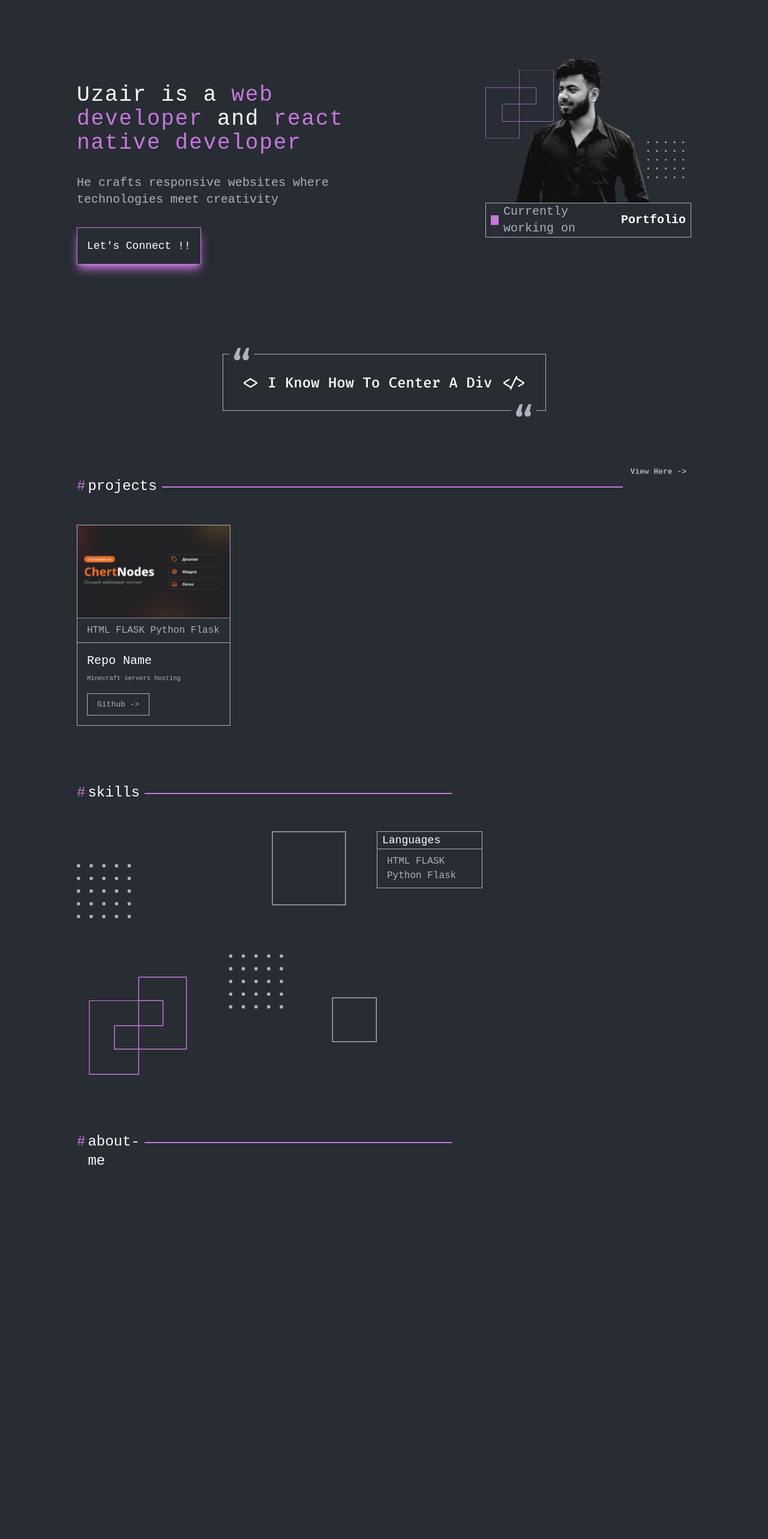
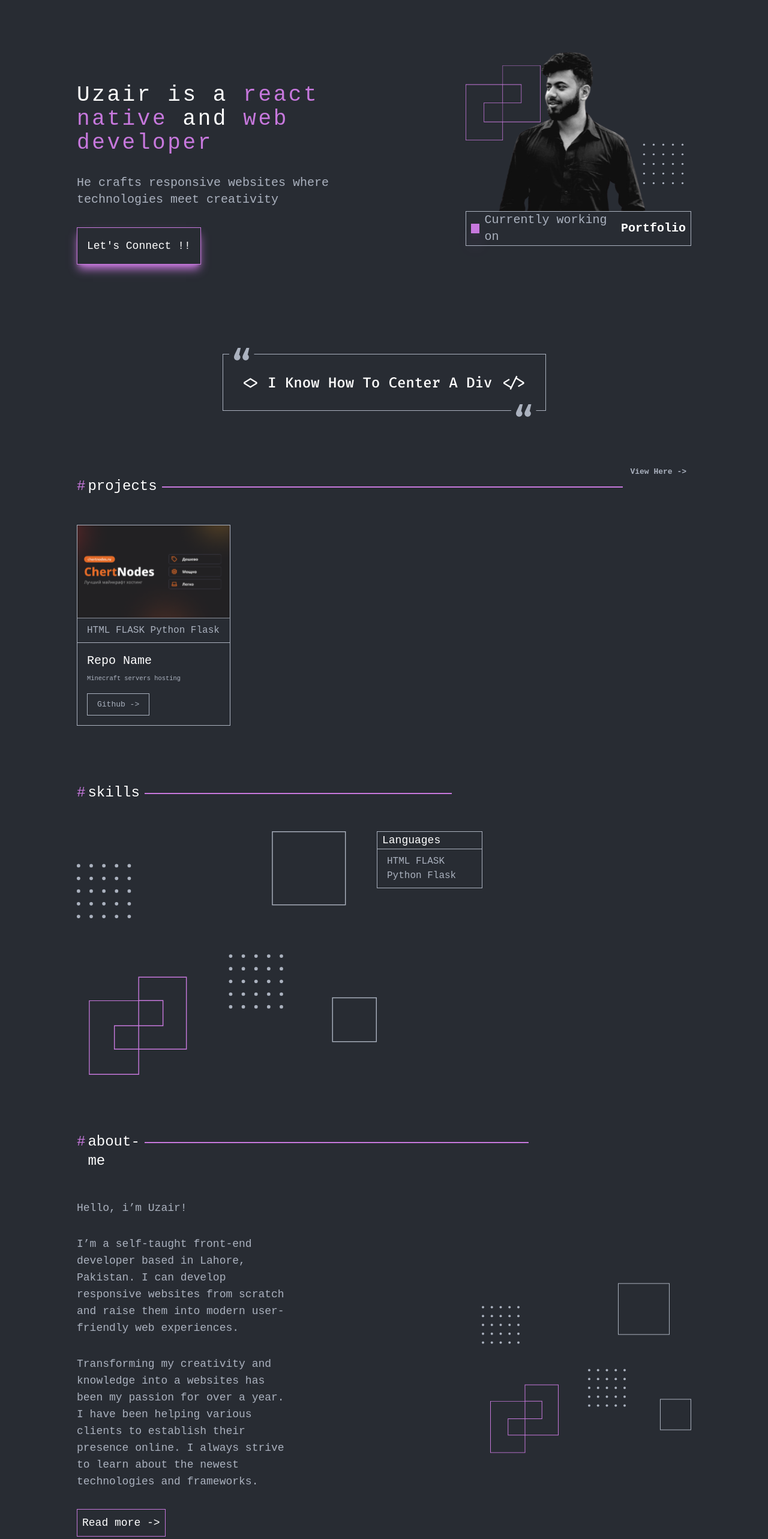
Before and after one commit to OXAYR/The-Dev-Uzair, an Angular app: page / in a window 1280 px wide. Shown: the part 220-2786 px from the top of the page at 60% size. Before the commit the page ends 2348 px from the top, so only its background shows below. Built offline with nearby package versions, Linux system fonts and the light colour scheme.

Commit message:
added the skilss area

```diff
--- a/src/app/components/about-me/about-me.component.html
+++ b/src/app/components/about-me/about-me.component.html
@@ -1 +1,17 @@
-<p>about-me works!</p>
+<div class="w-2/3 flex flex-col gap-8 text-lg text-gray pr-24">
+  <div>Hello, i’m Uzair!</div>
+  <div>
+    I’m a self-taught front-end developer based in Lahore, Pakistan. I can
+    develop responsive websites from scratch and raise them into modern
+    user-friendly web experiences.
+  </div>
+  <div>
+    Transforming my creativity and knowledge into a websites has been my passion
+    for over a year. I have been helping various clients to establish their
+    presence online. I always strive to learn about the newest technologies and
+    frameworks.
+  </div>
+  <div>
+    <button class="border border-purple text-white p-2">Read more -></button>
+  </div>
+</div>
--- a/src/app/components/hero/hero.component.html
+++ b/src/app/components/hero/hero.component.html
@@ -1,9 +1,9 @@
 <div>
   <div class="flex justify-between items-center h-[700px]">
     <div class="flex flex-col gap-8 mt-32">
-      <div class="text-4xl w-2/3 font-medium tracking-wider">
-        Uzair is a <span class="text-purple">web developer</span> and
-        <span class="text-purple">react native developer</span>
+      <div class="text-4xl w-2/3 font-medium tracking-widest">
+        Uzair is a <span class="text-purple">react native </span> and
+        <span class="text-purple">web developer</span>
       </div>
       <div class="text-gray w-2/3 text-xl">
         He crafts responsive websites where technologies meet creativity
--- a/src/app/components/home/home.component.html
+++ b/src/app/components/home/home.component.html
@@ -25,7 +25,11 @@
   <div>
     <div class="mt-24 mb-12 w-2/4 text-2xl flex">
       <span class="text-purple pr-1">#</span>about-me
-      <div class="border-t-2 border-purple px-64 mt-4 ml-2"></div>
+      <div class="border-t-2 border-purple px-80 mt-4 ml-2"></div>
+    </div>
+    <div class="flex flex-row-reverse">
+      <img src="assets/images/shapes.svg" width="500" />
+      <app-about-me></app-about-me>
     </div>
   </div>
 </div>
```
Also changed, not shown: src/app/components/home/home.component.ts (+7 -1 lines).
